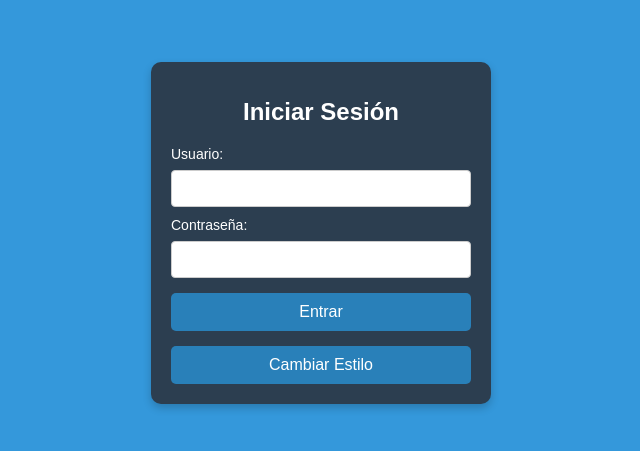
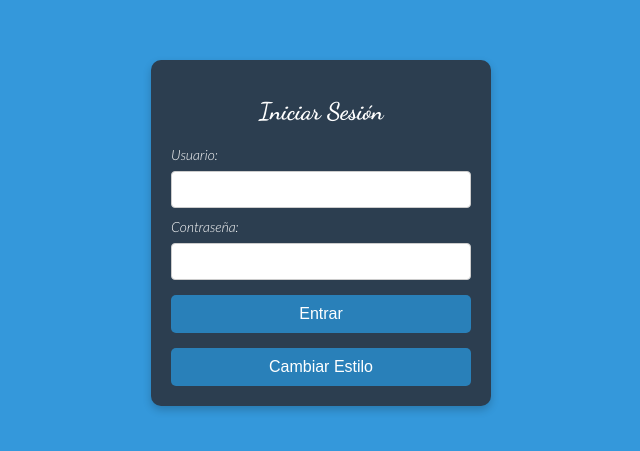
Before and after one commit to Jose-daw/actividad-04, a plain HTML site: page index.html in a window 1280 px wide. Shown: the part 167-618 px from the top of the page, without its empty margins (319-959 px from the left). Drawn offline with Linux system fonts and the light colour scheme.

Commit message:
Añadir fuentes

```diff
--- a/index.html
+++ b/index.html
@@ -4,8 +4,11 @@
     <meta charset="UTF-8">
     <meta name="viewport" content="width=device-width, initial-scale=1.0">
     <title>Formulario de Login</title>
-    <link href="https://fonts.googleapis.com/css2?family=Roboto:wght@300&display=swap" rel="stylesheet">
+    <link href="https://fonts.googleapis.com/css2?family=Dancing+Script:wght@400..700&display=swap" rel="stylesheet">
     <link id="stylesheet" rel="stylesheet" href="login1.css">
+    <style>
+        @import url('https://fonts.googleapis.com/css2?family=Lato:ital,wght@0,100;0,300;0,400;0,700;0,900;1,100;1,300;1,400;1,700;1,900&display=swap');
+    </style>
 </head>
 <body>
     <div class="container">
--- a/login1.css
+++ b/login1.css
@@ -7,7 +7,7 @@
 }
 
 body {
-    font-family: Arial, sans-serif;
+    font-family: "Dancing Script",cursive;
     background-color: var(--primary-color);
     color: var(--text-color);
     text-align: center;
@@ -32,6 +32,9 @@ h1 {
 }
 
 label {
+    font-family: "Lato", serif;
+    font-weight: 300;
+    font-style: italic;
     display: block;
     text-align: left;
     font-size: 14px;
--- a/login2.css
+++ b/login2.css
@@ -1,3 +1,11 @@
+@font-face {
+    font-family: 'Noto Sans';
+    font-style: normal;
+    font-weight: 350;
+    src:
+    local("Noto Sans"),
+    url("../fonts/NotoSans-VariableFont_wdth,wght.ttf") format("truetype");
+}
 :root {
     --primary-color: #2ecc71;
     --secondary-color: #27ae60;
```
